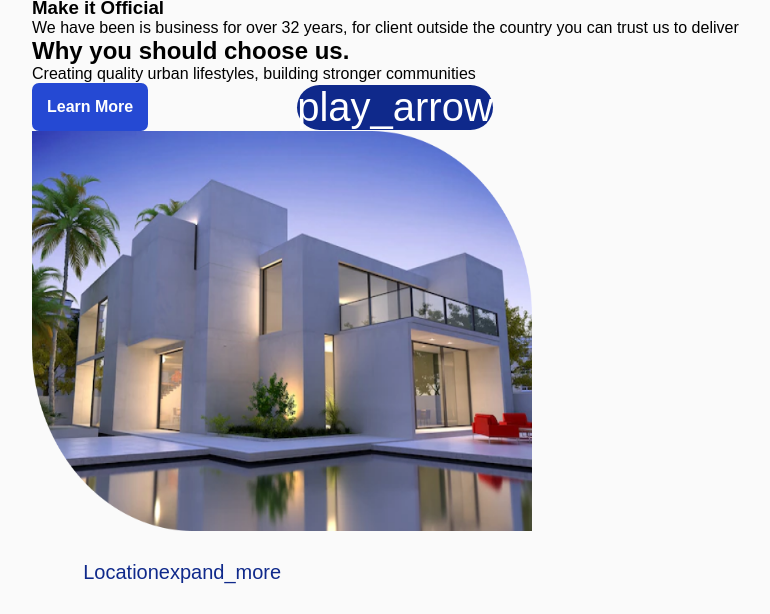
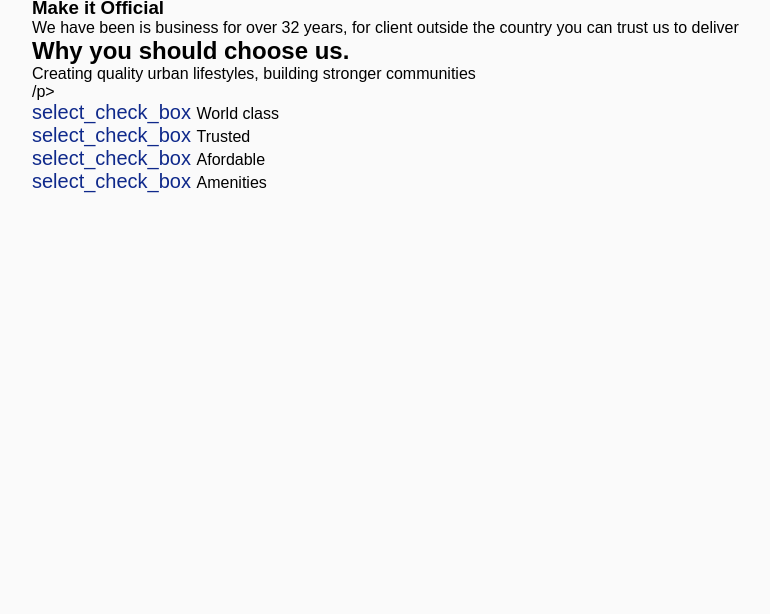
Before and after one commit to Ndiema-S/Project_week_one, a plain HTML site: page index.html in a window 1280 px wide. Shown: the part 1024-1638 px from the top of the page, without its empty margins (96-866 px from the left). After the commit the page ends 1217 px from the top, so only its background shows below. Drawn offline with Linux system fonts and the light colour scheme.

Commit message:
body added

```diff
--- a/index.html
+++ b/index.html
@@ -142,27 +142,40 @@
                                 <p class="recomendation-dsn">
                                     Creating quality urban lifestyles, building stronger communities
                                 </p>
-                                <div class="more-btn">
-                                    <button id="more-btn" class="btn">Learn More</button>
-
-                                    <span class="material-symbols-rounded icon-edit">
-                                        play_arrow
-                                    </span>
+                                /p>
+                            <div class="checked-offers">
+                                <div class="first-raw-checked">
+                                    <div class="checked-content">
+                                        <span class="material-symbols-rounded">
+                                            select_check_box
+                                        </span>
+                                        <label for="World Class">World class</label>
+                                    </div>
+                                    <div class="checked-content">
+                                        <span class="material-symbols-rounded">
+                                            select_check_box
+                                        </span>
+                                        <label for="Trusted"> Trusted</label>
+                                    </div>
+                                </div>
+                                <div class="second-raw-checked">
+                                    <div class="checked-content">
+                                        <span class="material-symbols-rounded">
+                                            select_check_box
+                                        </span>
+                                        <label for="Afordable">Afordable</label>
+                                    </div>
+                                    <div class="checked-content">
+                                        <span class="material-symbols-rounded">
+                                            select_check_box
+                                        </span>
+                                        <label for="Amenities">Amenities</label>
+                                    </div>
                                 </div>
                             </div>
                         </div>
-                        <div class="welcome-img">
-                            <img src="image 1.png"" />
-                        </div>
                     </div>
-                    <!-- Search House Section -->
-                    <div class="search-section">
-                        <div class="inner-container">
-                            <div class="options-cnt">
-                                <div class="option-icon">
-                                    <label for="Location">Location</label>
-                                    <span class="material-symbols-rounded"> expand_more </span>
-                                </div>
+                </div>
 
 
 
```
